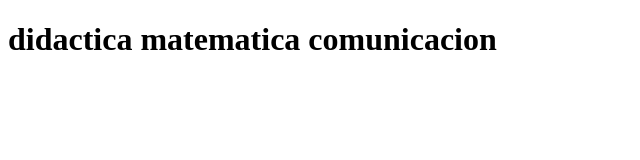
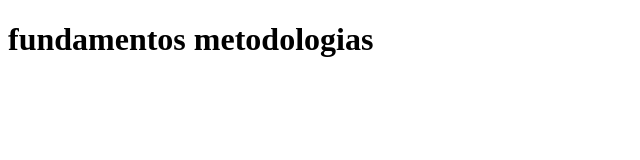
Before and after one commit to Anthonyip156/-anthony-ipanaque, a plain HTML site: page index.html in a window 1280 px wide. Shown: the whole page, without its empty margins (0-640 px from the left). Drawn offline with Linux system fonts and the light colour scheme.

Commit message:
modificamos el index.html

```diff
--- a/index.html
+++ b/index.html
@@ -6,8 +6,7 @@
     <title>Document</title>
 </head>
 <body>
-    <h1> didactica
-        matematica
-    comunicacion  </h1>
+    <h1> fundamentos
+        metodologias </h1>
 </body>
 </html>
```
